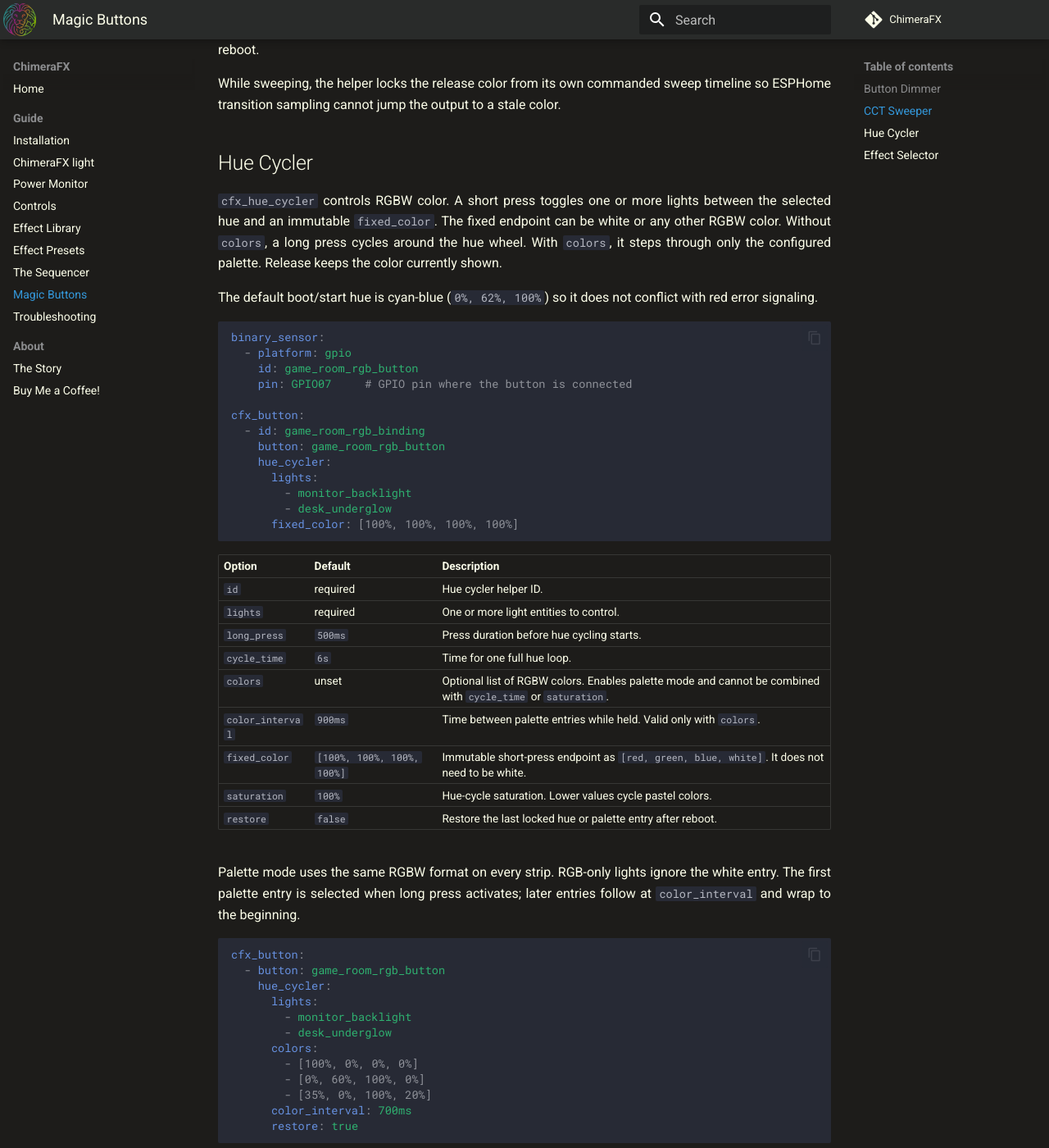
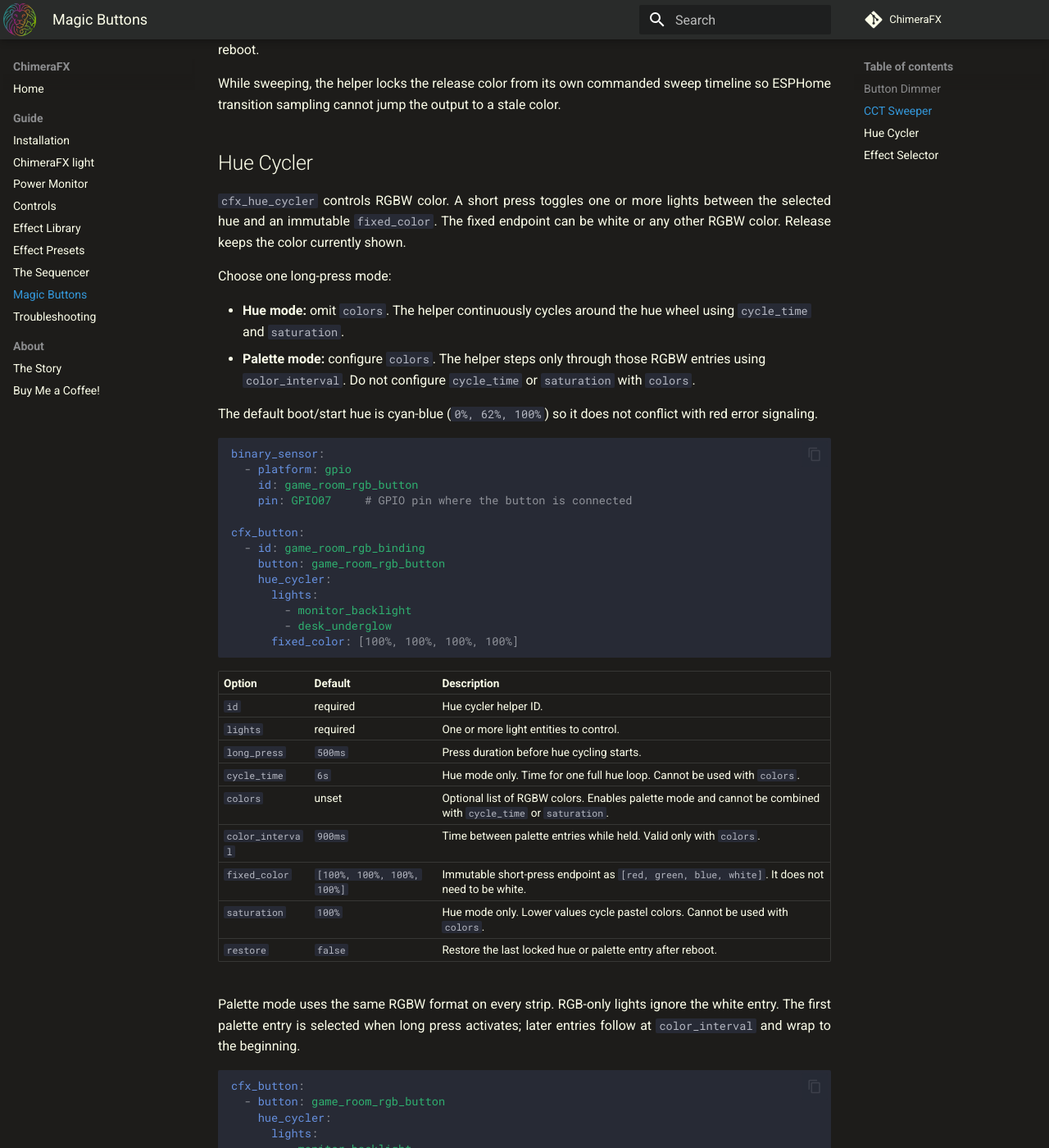
Before and after one commit to effelle/ChimeraFX, an MkDocs documentation site: the page built from docs/cfx_magic_buttons.md, in a window 1280 px wide and 1400 px high, scrolled down 2969 px. Shown: the whole window at 82% size. Built offline with MkDocs 1.6.1 and Material for MkDocs 9.7.7, drawn with Linux system fonts in a browser that asks for light colours; comment, search, counter and statistics services are not loaded; some of the changed text lies outside the part shown.

Commit message:
Clarify hue cycler palette mode

````diff
--- a/docs/cfx_magic_buttons.md
+++ b/docs/cfx_magic_buttons.md
@@ -150,9 +150,15 @@
 
 `cfx_hue_cycler` controls RGBW color. A short press toggles one or more lights
 between the selected hue and an immutable `fixed_color`. The fixed endpoint can
-be white or any other RGBW color. Without `colors`, a long press cycles around
-the hue wheel. With `colors`, it steps through only the configured palette.
-Release keeps the color currently shown.
+be white or any other RGBW color. Release keeps the color currently shown.
+
+Choose one long-press mode:
+
+- **Hue mode:** omit `colors`. The helper continuously cycles around the hue
+  wheel using `cycle_time` and `saturation`.
+- **Palette mode:** configure `colors`. The helper steps only through those
+  RGBW entries using `color_interval`. Do not configure `cycle_time` or
+  `saturation` with `colors`.
 
 The default boot/start hue is cyan-blue (`0%, 62%, 100%`) so it does not
 conflict with red error signaling.
@@ -178,11 +184,11 @@
 | `id` | required | Hue cycler helper ID. |
 | `lights` | required | One or more light entities to control. |
 | `long_press` | `500ms` | Press duration before hue cycling starts. |
-| `cycle_time` | `6s` | Time for one full hue loop. |
+| `cycle_time` | `6s` | Hue mode only. Time for one full hue loop. Cannot be used with `colors`. |
 | `colors` | unset | Optional list of RGBW colors. Enables palette mode and cannot be combined with `cycle_time` or `saturation`. |
 | `color_interval` | `900ms` | Time between palette entries while held. Valid only with `colors`. |
 | `fixed_color` | `[100%, 100%, 100%, 100%]` | Immutable short-press endpoint as `[red, green, blue, white]`. It does not need to be white. |
-| `saturation` | `100%` | Hue-cycle saturation. Lower values cycle pastel colors. |
+| `saturation` | `100%` | Hue mode only. Lower values cycle pastel colors. Cannot be used with `colors`. |
 | `restore` | `false` | Restore the last locked hue or palette entry after reboot. |
 
 Palette mode uses the same RGBW format on every strip. RGB-only lights ignore
@@ -197,9 +203,9 @@
         - monitor_backlight
         - desk_underglow
       colors:
-        - [100%, 0%, 0%, 0%]
-        - [0%, 60%, 100%, 0%]
-        - [35%, 0%, 100%, 20%]
+        - [10%, 30%, 50%, 0%]
+        - [90%, 30%, 0%, 50%]
+        - [10%, 100%, 10%, 100%]
       color_interval: 700ms
       restore: true
 ```
````
